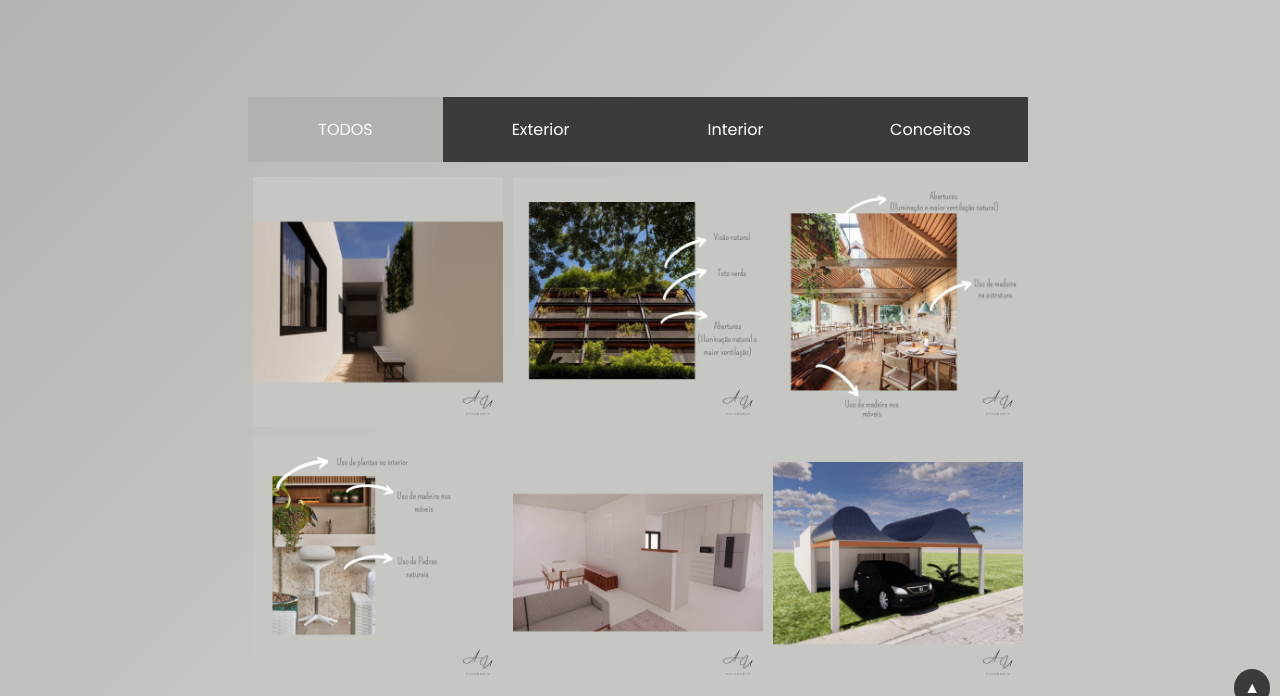
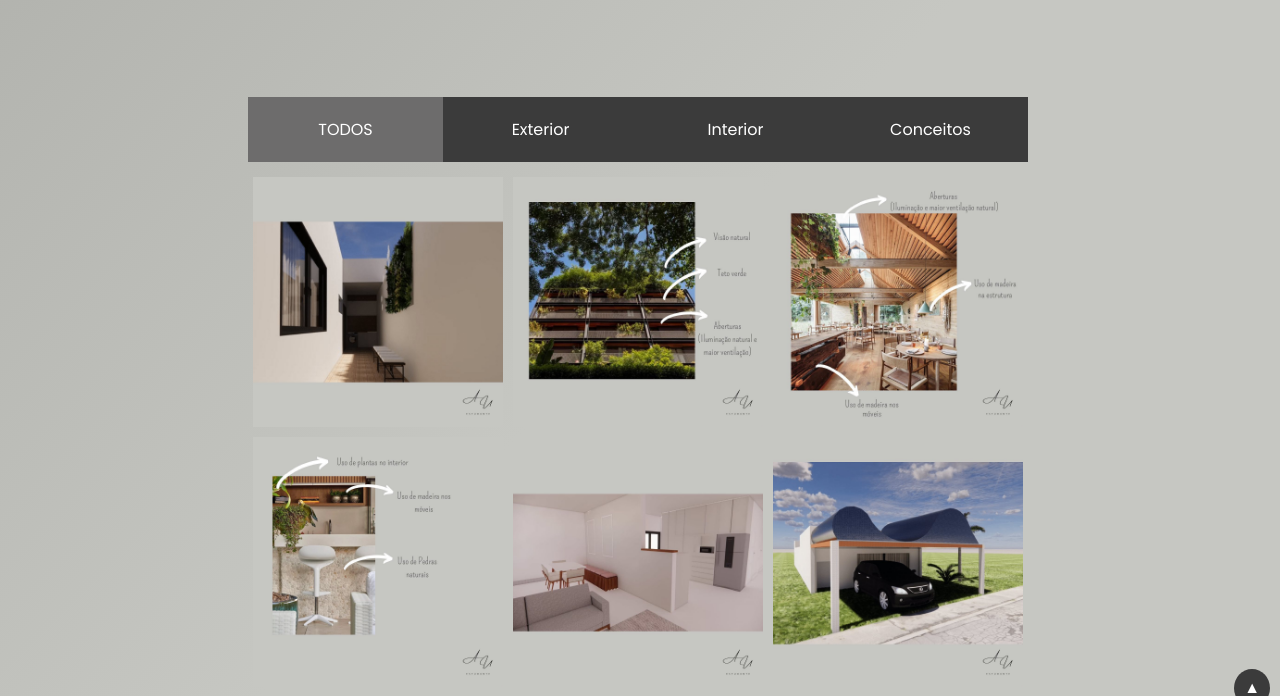
Before and after one commit to VianaGu/PartidoArquitetonicoof, a plain HTML site: page Posts/index_Posts.html in a window 1280 px wide. In both pictures the pointer is over the label "TODOS". Shown: the part 83-779 px from the top of the page. Drawn offline with Linux system fonts and the light colour scheme.

Commit message:
função de hover .bt

```diff
--- a/Posts/style.CSS
+++ b/Posts/style.CSS
@@ -220,6 +220,10 @@ nav .menu-btn i{
 
 .bt{
   display: none;
+}
+
+#IMGS .bt:hover + label{
+  background-color: #6d6c6c;
 }
 
 #bt_externo:checked ~ #galeria .interno,
```
